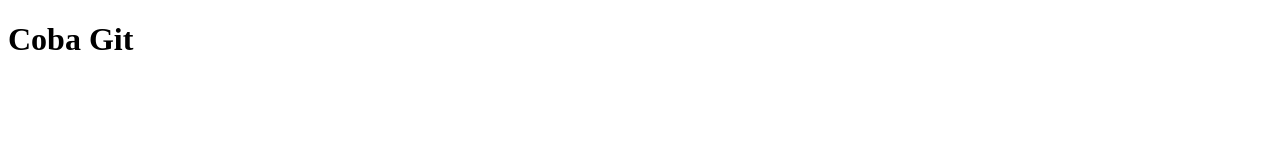
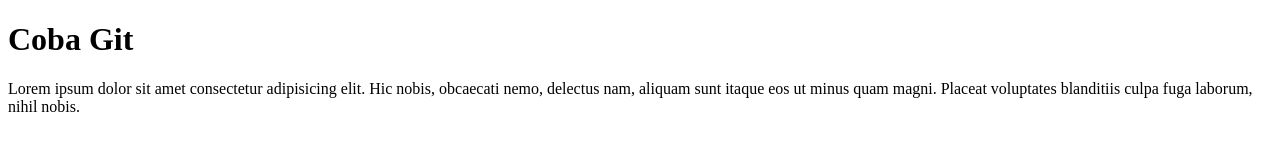
Before and after one commit to user002711/git-test, a plain HTML site: page index.html in a window 1280 px wide. Drawn offline with Linux system fonts and the light colour scheme.

Commit message:
menambahkan paragraf

```diff
--- a/index.html
+++ b/index.html
@@ -8,5 +8,7 @@
 </head>
 <body>
     <h1>Coba Git</h1>
+
+    <p>Lorem ipsum dolor sit amet consectetur adipisicing elit. Hic nobis, obcaecati nemo, delectus nam, aliquam sunt itaque eos ut minus quam magni. Placeat voluptates blanditiis culpa fuga laborum, nihil nobis.</p>
 </body>
 </html>
```
